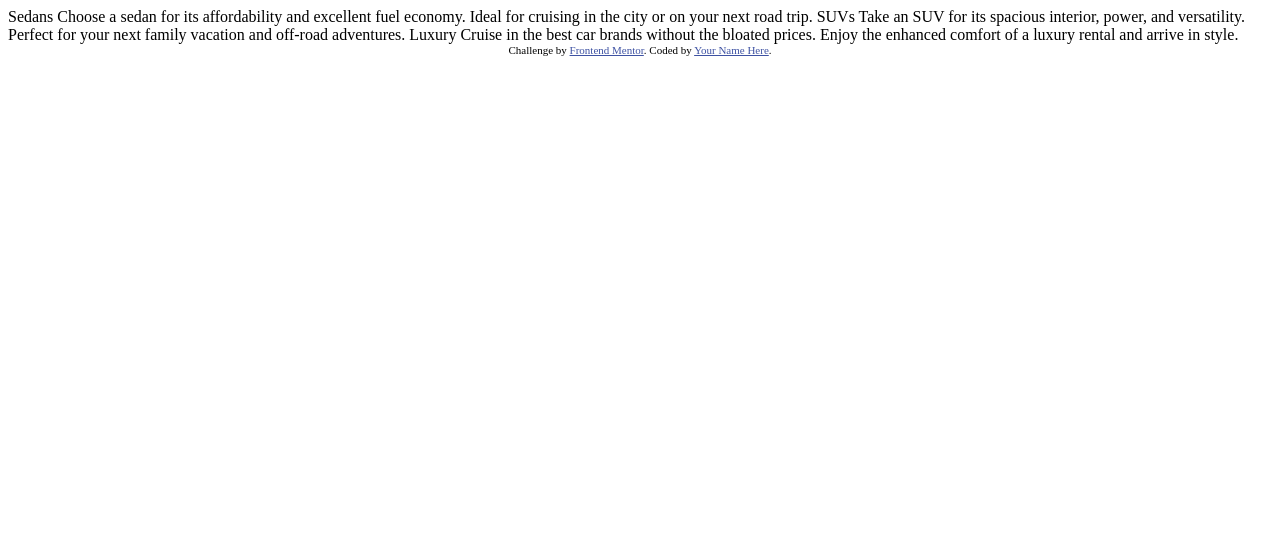
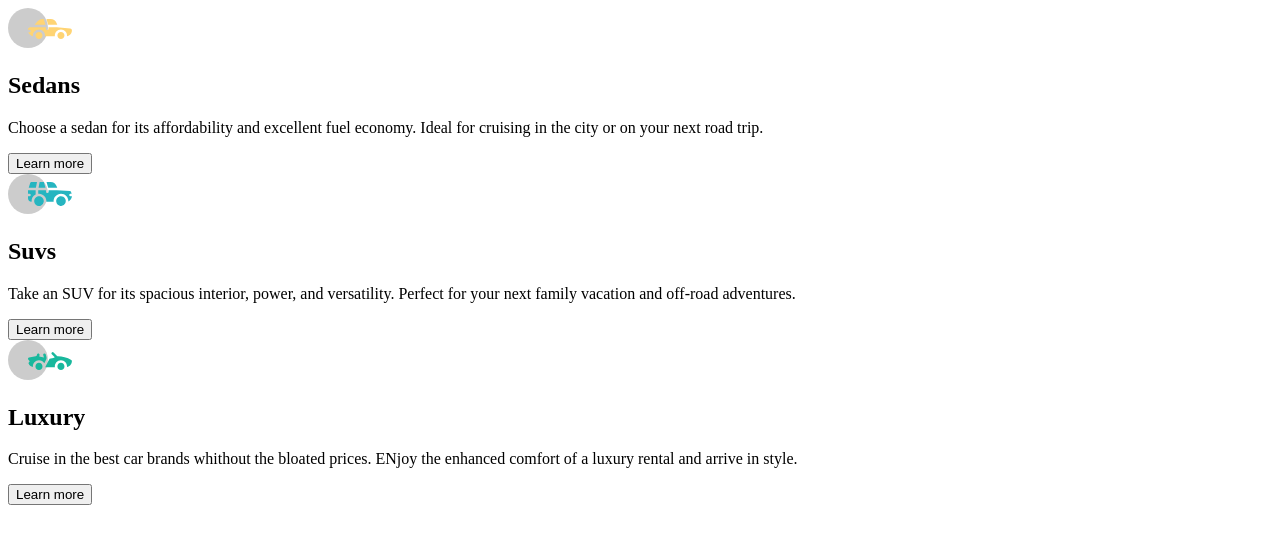
Before and after one commit to marTineX18/column-preview-card-component-main, a plain HTML site: page index.html in a window 1280 px wide. Drawn offline with Linux system fonts and the light colour scheme.

Commit message:
Agregando contenido

```diff
--- a/index.html
+++ b/index.html
@@ -3,34 +3,34 @@
 <head>
   <meta charset="UTF-8">
   <meta name="viewport" content="width=device-width, initial-scale=1.0"> <!-- displays site properly based on user's device -->
-
   <link rel="icon" type="image/png" sizes="32x32" href="./images/favicon-32x32.png">
-
-  <title>Frontend Mentor | 3-column preview card component</title>
-
-  <!-- Feel free to remove these styles or customise in your own stylesheet 👍 -->
-  <style>
-    .attribution { font-size: 11px; text-align: center; }
-    .attribution a { color: hsl(228, 45%, 44%); }
-  </style>
+  <link rel="stylesheet" href="/css/index.css">
+  <title>Frontend Mentor | column preview card component</title>
 </head>
 <body>
 
-  Sedans
-  Choose a sedan for its affordability and excellent fuel economy. Ideal for cruising in the city
-  or on your next road trip.
+    <section class="cartas">
+      <div class="carta_1">
+        <img src="/images/icon-sedans.svg" alt="Carrp Sedans" class="carro">
+        <h1 class="titulo">Sedans</h1>
+        <p class="descripcion">Choose a sedan for its affordability and excellent fuel economy. Ideal for cruising in the city or on your next road trip.</p>
+        <input type="button" value="Learn more" class="boton">
+      </div>
 
-  SUVs
-  Take an SUV for its spacious interior, power, and versatility. Perfect for your next family vacation
-  and off-road adventures.
+      <div class="carta_2">
+        <img src="/images/icon-suvs.svg" alt="Carro Suvs" class="carro">
+        <h1 class="titulo">Suvs</h1>
+        <p class="descripcion">Take an SUV for its spacious interior, power, and versatility. Perfect for your next family vacation and off-road adventures.</p>
+        <input type="button" value="Learn more" class="boton">
+      </div>
 
-  Luxury
-  Cruise in the best car brands without the bloated prices. Enjoy the enhanced comfort of a luxury
-  rental and arrive in style.
+      <div class="carta_3">
+        <img src="/images/icon-luxury.svg" alt="Carro Luxury" class="carro">
+        <h1 class="titulo">Luxury</h1>
+        <p class="descripcion">Cruise in the best car brands whithout the bloated prices. ENjoy the enhanced comfort of a luxury rental and arrive in style.</p>
+        <input type="button" value="Learn more" class="boton">
+      </div>
+    </section>
 
-  <div class="attribution">
-    Challenge by <a href="https://www.frontendmentor.io?ref=challenge" target="_blank">Frontend Mentor</a>.
-    Coded by <a href="#">Your Name Here</a>.
-  </div>
 </body>
 </html>
```
